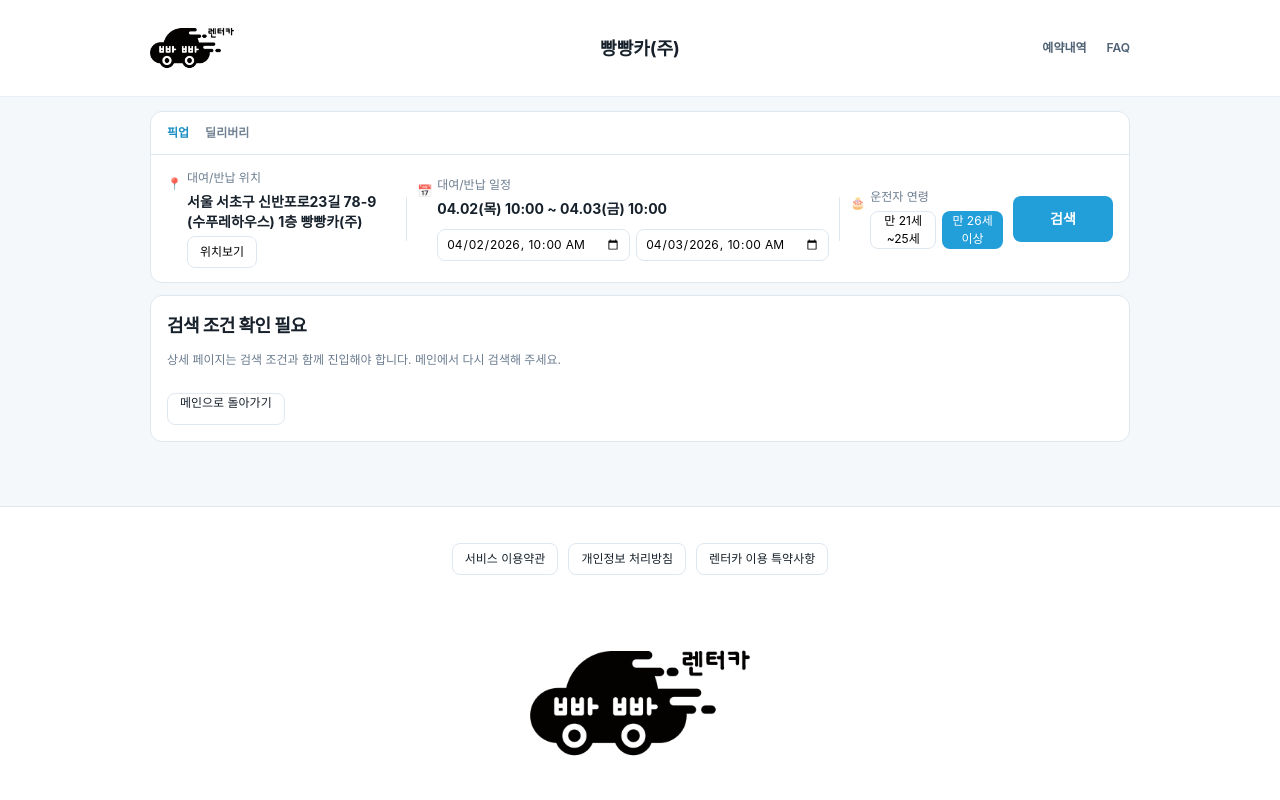
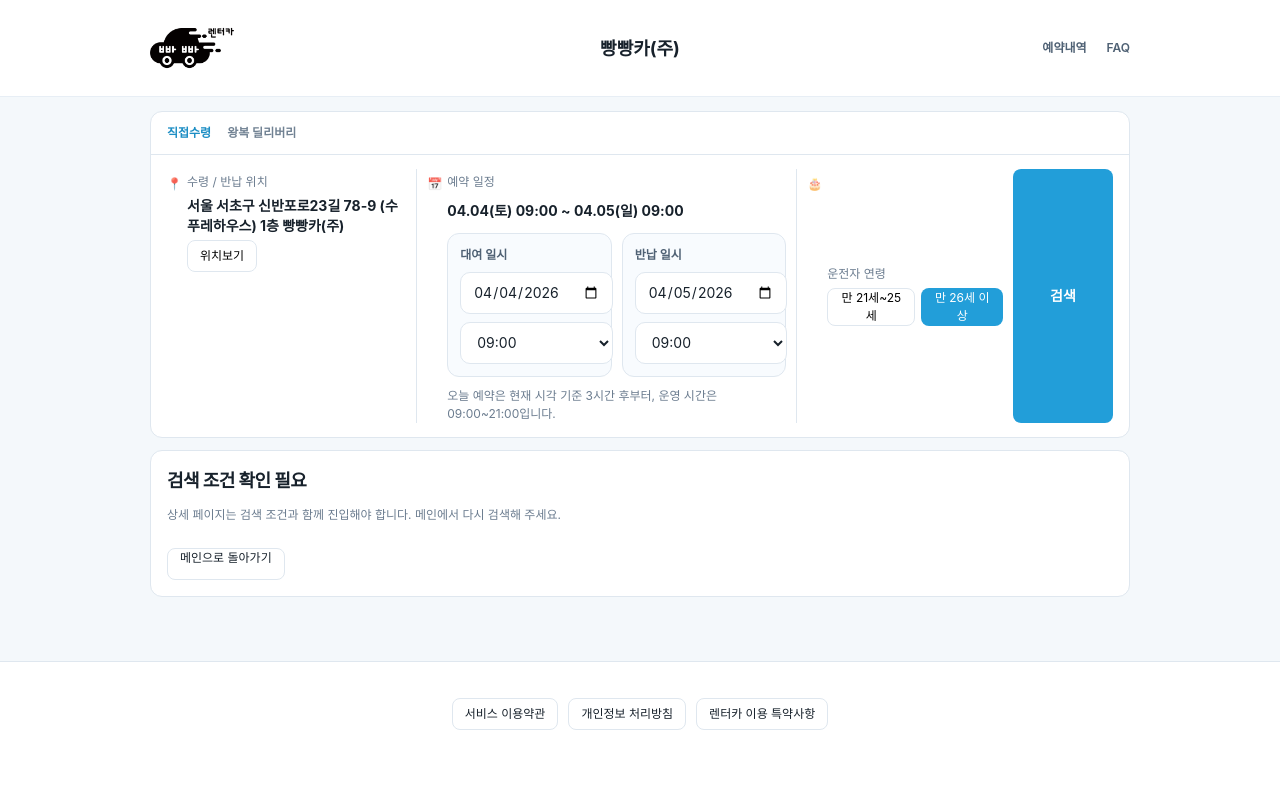
Before and after one commit to otang00/premove-clone, a React (Vite) app: page /cars/1 in a window 1280 px wide. Shown: the top 800 px of the page. Built offline with nearby package versions, Linux system fonts and the light colour scheme.

Commit message:
feat: refine reservation schedule selector

```diff
--- a/src/components/SearchBox.jsx
+++ b/src/components/SearchBox.jsx
@@ -2,20 +2,27 @@
 import { useLocation, useNavigate } from 'react-router-dom'
 import {
   buildSearchQuery,
-  fromDateTimeInputValue,
   normalizeSearchState,
   parseSearchQuery,
-  toDateTimeInputValue,
 } from '../utils/searchQuery'
+import {
+  buildDateTimeValue,
+  formatDateKey,
+  getEarliestPickupDateTime,
+  getPickupTimeOptions,
+  getReturnTimeOptions,
+  parseDateTimeString,
+  splitDateTimeString,
+  toDateTimeString,
+} from '../utils/reservationSchedule'
 import { getMockCompany } from '../services/company'
 
 function formatDisplay(dateText) {
-  const [datePart = '', timePart = ''] = dateText.split(' ')
-  const [year, month, day] = datePart.split('-').map(Number)
-  const [hour = '00', minute = '00'] = timePart.split(':')
-  const d = new Date(year, (month || 1) - 1, day || 1)
-  const week = ['일', '월', '화', '수', '목', '금', '토'][d.getDay()] || ''
-  return `${String(month).padStart(2, '0')}.${String(day).padStart(2, '0')}(${week}) ${hour}:${minute}`
+  const parsed = parseDateTimeString(dateText)
+  if (!parsed) return '-'
+
+  const week = ['일', '월', '화', '수', '목', '금', '토'][parsed.getDay()] || ''
+  return `${String(parsed.getMonth() + 1).padStart(2, '0')}.${String(parsed.getDate()).padStart(2, '0')}(${week}) ${String(parsed.getHours()).padStart(2, '0')}:00`
 }
 
 export default function SearchBox({ compact = false }) {
@@ -29,8 +36,45 @@
     setSearchState(parsedSearchState)
   }, [parsedSearchState])
 
+  const earliestPickupDate = useMemo(() => getEarliestPickupDateTime(), [])
+  const earliestPickupDateKey = useMemo(() => formatDateKey(earliestPickupDate), [earliestPickupDate])
+
+  const deliverySchedule = useMemo(
+    () => splitDateTimeString(searchState.deliveryDateTime),
+    [searchState.deliveryDateTime],
+  )
+  const returnSchedule = useMemo(
+    () => splitDateTimeString(searchState.returnDateTime),
+    [searchState.returnDateTime],
+  )
+
+  const pickupTimeOptions = useMemo(
+    () => getPickupTimeOptions(deliverySchedule.date),
+    [deliverySchedule.date],
+  )
+  const returnTimeOptions = useMemo(
+    () => getReturnTimeOptions(returnSchedule.date, searchState.deliveryDateTime),
+    [returnSchedule.date, searchState.deliveryDateTime],
+  )
+
   const updateSearchState = (patch) => {
     setSearchState((current) => normalizeSearchState({ ...current, ...patch }))
+  }
+
+  const updateDeliverySchedule = (patch) => {
+    const nextDate = patch.date ?? deliverySchedule.date
+    const nextTime = patch.time ?? deliverySchedule.time
+    const nextDateTime = buildDateTimeValue(nextDate, nextTime)
+
+    updateSearchState({ deliveryDateTime: nextDateTime || toDateTimeString(earliestPickupDate) })
+  }
+
+  const updateReturnSchedule = (patch) => {
+    const nextDate = patch.date ?? returnSchedule.date
+    const nextTime = patch.time ?? returnSchedule.time
+    const nextDateTime = buildDateTimeValue(nextDate, nextTime)
+
+    updateSearchState({ returnDateTime: nextDateTime || searchState.returnDateTime })
   }
 
   const handlePickupOptionChange = (pickupOption) => {
@@ -57,41 +101,66 @@
           className={`radio ${searchState.pickupOption === 'pickup' ? 'active' : ''}`}
           onClick={() => handlePickupOptionChange('pickup')}
         >
-          픽업
+          직접수령
         </button>
         <button
           className={`radio ${searchState.pickupOption === 'delivery' ? 'active' : ''}`}
           onClick={() => handlePickupOptionChange('delivery')}
         >
-          딜리버리
+          왕복 딜리버리
         </button>
       </div>
-      <div className="search-grid dense">
-        <div className="field">
+      <div className="search-grid schedule-search-grid dense">
+        <div className="field schedule-field">
           <span className="field-icon">📍</span>
-          <span className="field-label">대여/반납 위치</span>
+          <span className="field-label">수령 / 반납 위치</span>
           <strong>{displayAddress}</strong>
           <button className="tiny-button">위치보기</button>
         </div>
         <div className="divider" />
-        <div className="field">
+        <div className="field schedule-field wide-field">
           <span className="field-icon">📅</span>
-          <span className="field-label">대여/반납 일정</span>
+          <span className="field-label">예약 일정</span>
           <strong>
             {formatDisplay(searchState.deliveryDateTime)} ~ {formatDisplay(searchState.returnDateTime)}
           </strong>
-          <div className="date-input-row">
-            <input
-              type="datetime-local"
-              value={toDateTimeInputValue(searchState.deliveryDateTime)}
-              onChange={(e) => updateSearchState({ deliveryDateTime: fromDateTimeInputValue(e.target.value) })}
-            />
-            <input
-              type="datetime-local"
-              value={toDateTimeInputValue(searchState.returnDateTime)}
-              onChange={(e) => updateSearchState({ returnDateTime: fromDateTimeInputValue(e.target.value) })}
-            />
+          <div className="schedule-form-grid">
+            <div className="schedule-card">
+              <span className="schedule-card-label">대여 일시</span>
+              <input
+                type="date"
+                value={deliverySchedule.date}
+                min={earliestPickupDateKey}
+                onChange={(e) => updateDeliverySchedule({ date: e.target.value })}
+              />
+              <select
+                value={deliverySchedule.time}
+                onChange={(e) => updateDeliverySchedule({ time: e.target.value })}
+              >
+                {pickupTimeOptions.map((option) => (
+                  <option key={option} value={option}>{option}</option>
+                ))}
+              </select>
+            </div>
+            <div className="schedule-card">
+              <span className="schedule-card-label">반납 일시</span>
+              <input
+                type="date"
+                value={returnSchedule.date}
+                min={deliverySchedule.date || earliestPickupDateKey}
+                onChange={(e) => updateReturnSchedule({ date: e.target.value })}
+              />
+              <select
+                value={returnSchedule.time}
+                onChange={(e) => updateReturnSchedule({ time: e.target.value })}
+              >
+                {returnTimeOptions.map((option) => (
+                  <option key={option} value={option}>{option}</option>
+                ))}
+              </select>
+            </div>
           </div>
+          <p className="schedule-note">오늘 예약은 현재 시각 기준 3시간 후부터, 운영 시간은 09:00~21:00입니다.</p>
         </div>
         <div className="divider" />
         <div className="field age-field">
--- a/src/constants/search.js
+++ b/src/constants/search.js
@@ -1,3 +1,5 @@
+import { getDefaultSearchDateTimes } from '../utils/reservationSchedule'
+
 export const SEARCH_QUERY_KEYS = [
   'deliveryDateTime',
   'returnDateTime',
@@ -12,12 +14,18 @@
 export const ORDER_OPTIONS = ['lower', 'higher', 'newer']
 export const DRIVER_AGE_OPTIONS = [21, 26]
 
-export const DEFAULT_SEARCH_STATE = {
-  deliveryDateTime: '2026-04-02 10:00',
-  returnDateTime: '2026-04-03 10:00',
-  pickupOption: 'pickup',
-  driverAge: 26,
-  order: 'lower',
-  dongId: null,
-  deliveryAddress: '',
+export function getDefaultSearchState() {
+  const dateTimes = getDefaultSearchDateTimes()
+
+  return {
+    deliveryDateTime: dateTimes.deliveryDateTime,
+    returnDateTime: dateTimes.returnDateTime,
+    pickupOption: 'pickup',
+    driverAge: 26,
+    order: 'lower',
+    dongId: null,
+    deliveryAddress: '',
+  }
 }
+
+export const DEFAULT_SEARCH_STATE = getDefaultSearchState()
--- a/src/pages/CarDetailPage.jsx
+++ b/src/pages/CarDetailPage.jsx
@@ -282,12 +282,12 @@
                   <h2>차량 대여 방법</h2>
                   <div className="info-grid two selectable compact-info-grid">
                     <button className={`select-card ${searchState.pickupOption === 'pickup' ? 'active' : ''}`}>
-                      <strong>업체 직접 방문 (무료)</strong>
-                      <span>업체로 방문하여 차량을 대여/반납할 수 있어요.</span>
+                      <strong>직접수령</strong>
+                      <span>업체로 방문해 차량을 수령하고 반납합니다.</span>
                     </button>
                     <button className={`select-card ${searchState.pickupOption === 'delivery' ? 'active' : ''}`}>
-                      <strong>딜리버리 (유료)</strong>
-                      <span>원하는 위치에서 차량을 대여/반납할 수 있어요.</span>
+                      <strong>왕복 딜리버리</strong>
+                      <span>원하는 위치에서 차량을 받고 같은 방식으로 반납합니다.</span>
                     </button>
                   </div>
                 </article>
@@ -331,7 +331,7 @@
                   <div className="store-box">
                     <strong>{company.name}</strong>
                     <p>{company.address}</p>
-                    <p className="muted small-note">업체 직접 방문 또는 딜리버리 방식으로 차량을 인수/반납할 수 있습니다.</p>
+                    <p className="muted small-note">직접수령 또는 왕복 딜리버리 방식으로 차량을 인수하고 반납할 수 있습니다.</p>
                     <div className="map-box">지도 영역 Placeholder</div>
                   </div>
                 </article>
@@ -368,14 +368,14 @@
                   <div><span>기본 대여료</span><strong>{pricing.rentalCost}</strong></div>
                   <div><span>보험</span><strong>{pricing.insurancePrice}</strong></div>
                   {searchState.pickupOption === 'delivery' && (
-                    <div><span>딜리버리 왕복비</span><strong>{pricing.deliveryRoundTrip}</strong></div>
+                    <div><span>왕복 딜리버리 비용</span><strong>{pricing.deliveryRoundTrip}</strong></div>
                   )}
-                  <div className="total"><span>총 결제 금액</span><strong>{pricing.finalPrice}</strong></div>
+                  <div className="total"><span>총 예상 금액</span><strong>{pricing.finalPrice}</strong></div>
                 </div>
                 {!submitValidation.isValid && (
                   <p className="muted small-note">{Object.values(submitValidation.errors)[0]}</p>
                 )}
-                <button className="pay-button" disabled={!submitValidation.isValid}>{pricing.finalPrice} 바로 결제하기</button>
+                <button className="pay-button" disabled={!submitValidation.isValid}>예약 요청하기</button>
               </aside>
             </div>
           )}
--- a/src/styles.css
+++ b/src/styles.css
@@ -39,7 +39,7 @@
   line-height: 1.5;
 }
 a { color: inherit; text-decoration: none; }
-button, input { font: inherit; }
+button, input, select { font: inherit; }
 button { cursor: pointer; }
 img { display: block; }
 .container { width: min(var(--container-width), calc(100% - 40px)); margin: 0 auto; }
@@ -189,6 +189,10 @@
   align-items: center;
   padding: 14px var(--card-padding);
 }
+.schedule-search-grid {
+  grid-template-columns: 1.1fr 1px 1.65fr 1px 0.9fr 100px;
+  align-items: stretch;
+}
 .field {
   position: relative;
   display: flex;
@@ -198,13 +202,52 @@
   justify-content: center;
   padding-left: 20px;
 }
+.schedule-field {
+  min-height: 100%;
+  justify-content: flex-start;
+  padding-top: 4px;
+}
+.wide-field { gap: 10px; }
 .field-icon { position: absolute; left: 0; top: 6px; font-size: var(--fs-s); opacity: 0.85; }
 .field-label { color: var(--muted); font-size: var(--fs-s); }
 .field strong { font-size: var(--fs-m); line-height: 1.4; font-weight: 700; }
-.date-input-row { display: flex; gap: 6px; margin-top: 6px; }
-.date-input-row input { width: 100%; min-height: var(--btn-h-sm); border: 1px solid var(--border); border-radius: 8px; padding: 0 8px; font-size: var(--fs-s); }
+.schedule-form-grid {
+  display: grid;
+  grid-template-columns: repeat(2, minmax(0, 1fr));
+  gap: 10px;
+  margin-top: 2px;
+}
+.schedule-card {
+  display: grid;
+  gap: 8px;
+  padding: 12px;
+  border: 1px solid var(--border);
+  border-radius: 12px;
+  background: #f8fbfe;
+}
+.schedule-card-label {
+  font-size: var(--fs-s);
+  color: #4f6174;
+  font-weight: 700;
+}
+.schedule-card input,
+.schedule-card select {
+  width: 100%;
+  min-height: 42px;
+  border: 1px solid var(--border);
+  border-radius: 10px;
+  padding: 0 12px;
+  background: #fff;
+  color: var(--text);
+}
+.schedule-note {
+  margin: 0;
+  font-size: var(--fs-s);
+  color: var(--muted);
+}
 .tiny-button { position: static; transform: none; width: fit-content; }
 .divider { width: 1px; background: var(--border); height: 44px; }
+.schedule-search-grid .divider { align-self: stretch; height: auto; }
 .age-buttons { display: flex; gap: 6px; }
 .ghost,
 .primary {
@@ -391,7 +434,8 @@
   .search-grid,
   .info-grid.two,
   .info-grid.three,
-  .form-grid { grid-template-columns: 1fr; }
+  .form-grid,
+  .schedule-form-grid { grid-template-columns: 1fr; }
   .divider { display: none; }
   .sort-bar,
   .car-head,
--- /dev/null
+++ b/src/utils/reservationSchedule.js
@@ -0,0 +1,185 @@
+export const OPERATING_START_HOUR = 9
+export const OPERATING_END_HOUR = 21
+export const RESERVATION_LEAD_HOURS = 3
+
+function pad(value) {
+  return String(value).padStart(2, '0')
+}
+
+export function formatDateKey(date) {
+  return `${date.getFullYear()}-${pad(date.getMonth() + 1)}-${pad(date.getDate())}`
+}
+
+export function formatHourLabel(hour) {
+  return `${pad(hour)}:00`
+}
+
+export function parseDateTimeString(value) {
+  if (typeof value !== 'string') return null
+
+  const match = value.trim().match(/^(\d{4})-(\d{2})-(\d{2}) (\d{2}):(\d{2})$/)
+  if (!match) return null
+
+  const [, year, month, day, hour, minute] = match
+  const date = new Date(Number(year), Number(month) - 1, Number(day), Number(hour), Number(minute), 0, 0)
+
+  if (
+    Number.isNaN(date.getTime()) ||
+    date.getFullYear() !== Number(year) ||
+    date.getMonth() !== Number(month) - 1 ||
+    date.getDate() !== Number(day) ||
+    date.getHours() !== Number(hour) ||
+    date.getMinutes() !== Number(minute)
+  ) {
+    return null
+  }
+
+  return date
+}
+
+export function toDateTimeString(date) {
+  return `${formatDateKey(date)} ${pad(date.getHours())}:${pad(date.getMinutes())}`
+}
+
+export function splitDateTimeString(value) {
+  const parsed = parseDateTimeString(value)
+  if (!parsed) {
+    return {
+      date: '',
+      time: '',
+    }
+  }
+
+  return {
+    date: formatDateKey(parsed),
+    time: formatHourLabel(parsed.getHours()),
+  }
+}
+
+function ceilToHour(date) {
+  const next = new Date(date)
+
+  if (next.getMinutes() > 0 || next.getSeconds() > 0 || next.getMilliseconds() > 0) {
+    next.setHours(next.getHours() + 1, 0, 0, 0)
+    return next
+  }
+
+  next.setMinutes(0, 0, 0)
+  return next
+}
+
+export function getEarliestPickupDateTime(now = new Date()) {
+  const next = new Date(now.getTime() + RESERVATION_LEAD_HOURS * 60 * 60 * 1000)
+  const rounded = ceilToHour(next)
+
+  if (rounded.getHours() < OPERATING_START_HOUR) {
+    rounded.setHours(OPERATING_START_HOUR, 0, 0, 0)
+    return rounded
+  }
+
+  if (rounded.getHours() > OPERATING_END_HOUR) {
+    rounded.setDate(rounded.getDate() + 1)
+    rounded.setHours(OPERATING_START_HOUR, 0, 0, 0)
+    return rounded
+  }
+
+  return rounded
+}
+
+export function getHourlyOptions(minHour = OPERATING_START_HOUR, maxHour = OPERATING_END_HOUR) {
+  if (minHour > maxHour) return []
+
+  return Array.from({ length: maxHour - minHour + 1 }, (_, index) => formatHourLabel(minHour + index))
+}
+
+export function getPickupTimeOptions(dateValue, now = new Date()) {
+  if (!dateValue) return []
+
+  const earliestPickup = getEarliestPickupDateTime(now)
+  const earliestDateKey = formatDateKey(earliestPickup)
+
+  if (dateValue < earliestDateKey) return []
+
+  if (dateValue === earliestDateKey) {
+    return getHourlyOptions(earliestPickup.getHours(), OPERATING_END_HOUR)
+  }
+
+  return getHourlyOptions()
+}
+
+export function getReturnTimeOptions(returnDateValue, pickupDateTimeValue) {
+  if (!returnDateValue || !pickupDateTimeValue) return []
+
+  const pickupAt = parseDateTimeString(pickupDateTimeValue)
+  if (!pickupAt) return []
+
+  const pickupDateKey = formatDateKey(pickupAt)
+
+  if (returnDateValue < pickupDateKey) return []
+
+  if (returnDateValue === pickupDateKey) {
+    return getHourlyOptions(pickupAt.getHours() + 1, OPERATING_END_HOUR)
+  }
+
+  return getHourlyOptions()
+}
+
+export function buildDateTimeValue(dateValue, timeValue) {
+  if (!dateValue || !timeValue) return ''
+  return `${dateValue} ${timeValue}`
+}
+
+export function getDefaultReturnDateTime(pickupAt) {
+  const next = new Date(pickupAt)
+  next.setDate(next.getDate() + 1)
+  next.setHours(pickupAt.getHours(), 0, 0, 0)
+  return next
+}
+
+export function getDefaultSearchDateTimes(now = new Date()) {
+  const pickupAt = getEarliestPickupDateTime(now)
+  const returnAt = getDefaultReturnDateTime(pickupAt)
+
+  return {
+    deliveryDateTime: toDateTimeString(pickupAt),
+    returnDateTime: toDateTimeString(returnAt),
+  }
+}
+
+export function sanitizeSearchDateTimes({ deliveryDateTime, returnDateTime }, now = new Date()) {
+  const defaults = getDefaultSearchDateTimes(now)
+  let pickupAt = parseDateTimeString(deliveryDateTime) || parseDateTimeString(defaults.deliveryDateTime)
+
+  const pickupDateKey = formatDateKey(pickupAt)
+  const validPickupOptions = getPickupTimeOptions(pickupDateKey, now)
+  const pickupHourLabel = formatHourLabel(pickupAt.getHours())
+
+  if (!validPickupOptions.includes(pickupHourLabel)) {
+    pickupAt = parseDateTimeString(defaults.deliveryDateTime)
+  } else {
+    pickupAt = new Date(pickupAt)
+    pickupAt.setMinutes(0, 0, 0)
+  }
+
+  let returnAt = parseDateTimeString(returnDateTime)
+
+  if (!returnAt) {
+    returnAt = getDefaultReturnDateTime(pickupAt)
+  } else {
+    returnAt = new Date(returnAt)
+    returnAt.setMinutes(0, 0, 0)
+  }
+
+  const returnDateKey = formatDateKey(returnAt)
+  const validReturnOptions = getReturnTimeOptions(returnDateKey, toDateTimeString(pickupAt))
+  const returnHourLabel = formatHourLabel(returnAt.getHours())
+
+  if (returnAt <= pickupAt || !validReturnOptions.includes(returnHourLabel)) {
+    returnAt = getDefaultReturnDateTime(pickupAt)
+  }
+
+  return {
+    deliveryDateTime: toDateTimeString(pickupAt),
+    returnDateTime: toDateTimeString(returnAt),
+  }
+}
--- a/src/utils/searchQuery.js
+++ b/src/utils/searchQuery.js
@@ -1,9 +1,13 @@
 import {
-  DEFAULT_SEARCH_STATE,
   DRIVER_AGE_OPTIONS,
   ORDER_OPTIONS,
   PICKUP_OPTIONS,
+  getDefaultSearchState,
 } from '../constants/search'
+import {
+  parseDateTimeString,
+  sanitizeSearchDateTimes,
+} from './reservationSchedule'
 
 function toSearchParams(searchStringOrParams) {
   if (searchStringOrParams instanceof URLSearchParams) {
@@ -26,17 +30,17 @@
   return /^\d{4}-\d{2}-\d{2} \d{2}:\d{2}$/.test(nextValue) ? nextValue : fallback
 }
 
-function normalizePickupOption(value) {
-  return PICKUP_OPTIONS.includes(value) ? value : DEFAULT_SEARCH_STATE.pickupOption
+function normalizePickupOption(value, fallbackState) {
+  return PICKUP_OPTIONS.includes(value) ? value : fallbackState.pickupOption
 }
 
-function normalizeDriverAge(value) {
+function normalizeDriverAge(value, fallbackState) {
   const nextValue = Number(value)
-  return DRIVER_AGE_OPTIONS.includes(nextValue) ? nextValue : DEFAULT_SEARCH_STATE.driverAge
+  return DRIVER_AGE_OPTIONS.includes(nextValue) ? nextValue : fallbackState.driverAge
 }
 
-function normalizeOrder(value) {
-  return ORDER_OPTIONS.includes(value) ? value : DEFAULT_SEARCH_STATE.order
+function normalizeOrder(value, fallbackState) {
+  return ORDER_OPTIONS.includes(value) ? value : fallbackState.order
 }
 
 function normalizeDongId(value) {
@@ -51,23 +55,20 @@
 }
 
 export function normalizeSearchState(rawState = {}) {
-  const pickupOption = normalizePickupOption(rawState.pickupOption)
-  const deliveryDateTime = normalizeDateTime(
-    rawState.deliveryDateTime,
-    DEFAULT_SEARCH_STATE.deliveryDateTime,
-  )
-  const returnDateTime = normalizeDateTime(
-    rawState.returnDateTime,
-    DEFAULT_SEARCH_STATE.returnDateTime,
-  )
-  const driverAge = normalizeDriverAge(rawState.driverAge)
-  const order = normalizeOrder(rawState.order)
+  const fallbackState = getDefaultSearchState()
+  const pickupOption = normalizePickupOption(rawState.pickupOption, fallbackState)
+  const driverAge = normalizeDriverAge(rawState.driverAge, fallbackState)
+  const order = normalizeOrder(rawState.order, fallbackState)
   const dongId = normalizeDongId(rawState.dongId)
   const deliveryAddress = normalizeDeliveryAddress(rawState.deliveryAddress)
+  const sanitizedDateTimes = sanitizeSearchDateTimes({
+    deliveryDateTime: normalizeDateTime(rawState.deliveryDateTime, fallbackState.deliveryDateTime),
+    returnDateTime: normalizeDateTime(rawState.returnDateTime, fallbackState.returnDateTime),
+  })
 
   return {
-    deliveryDateTime,
-    returnDateTime,
+    deliveryDateTime: sanitizedDateTimes.deliveryDateTime,
+    returnDateTime: sanitizedDateTimes.returnDateTime,
     pickupOption,
     driverAge,
     order,
@@ -100,10 +101,18 @@
     errors.driverAge = 'driverAge is invalid'
   }
 
-  const pickupAt = new Date(normalized.deliveryDateTime.replace(' ', 'T'))
-  const returnAt = new Date(normalized.returnDateTime.replace(' ', 'T'))
+  const pickupAt = parseDateTimeString(normalized.deliveryDateTime)
+  const returnAt = parseDateTimeString(normalized.returnDateTime)
 
-  if (!Number.isNaN(pickupAt.getTime()) && !Number.isNaN(returnAt.getTime()) && returnAt <= pickupAt) {
+  if (!pickupAt) {
+    errors.deliveryDateTime = 'deliveryDateTime is invalid'
+  }
+
+  if (!returnAt) {
+    errors.returnDateTime = 'returnDateTime is invalid'
+  }
+
+  if (pickupAt && returnAt && returnAt <= pickupAt) {
     errors.returnDateTime = 'returnDateTime must be after deliveryDateTime'
   }
 
```
